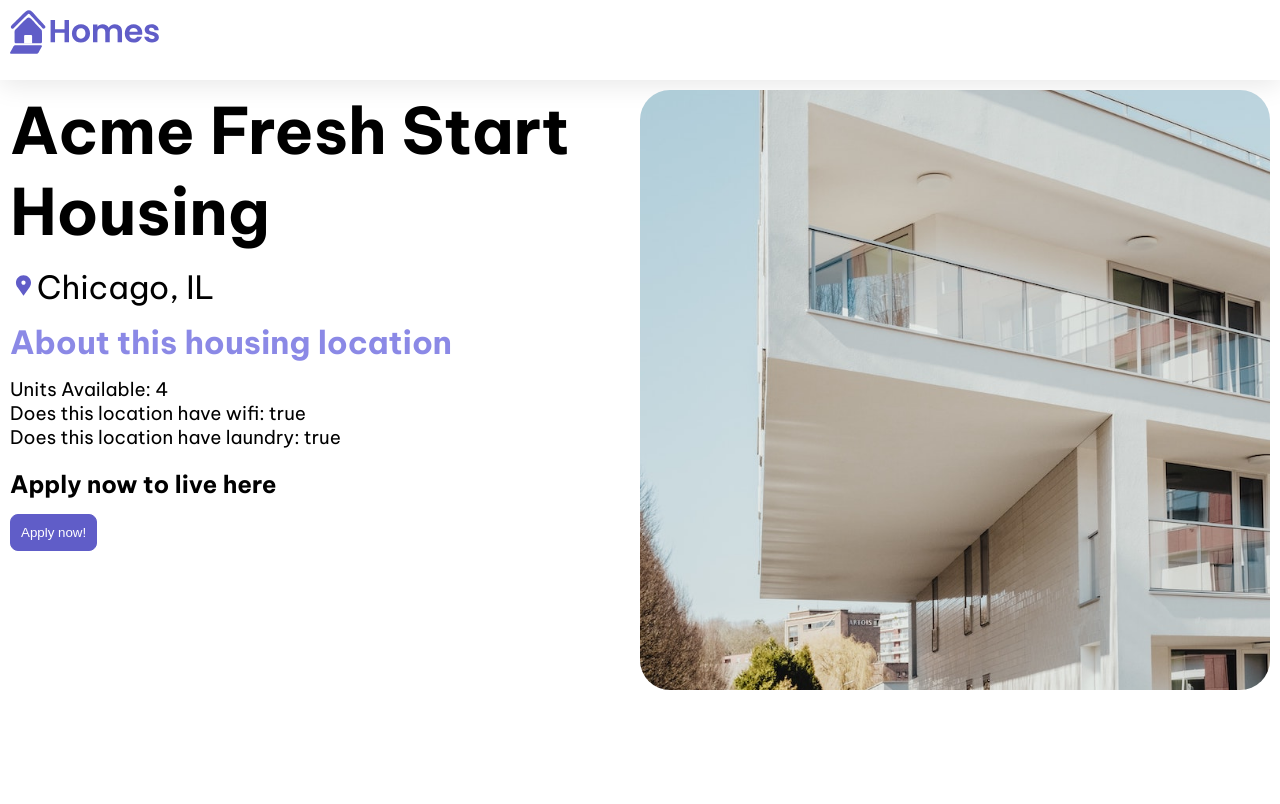
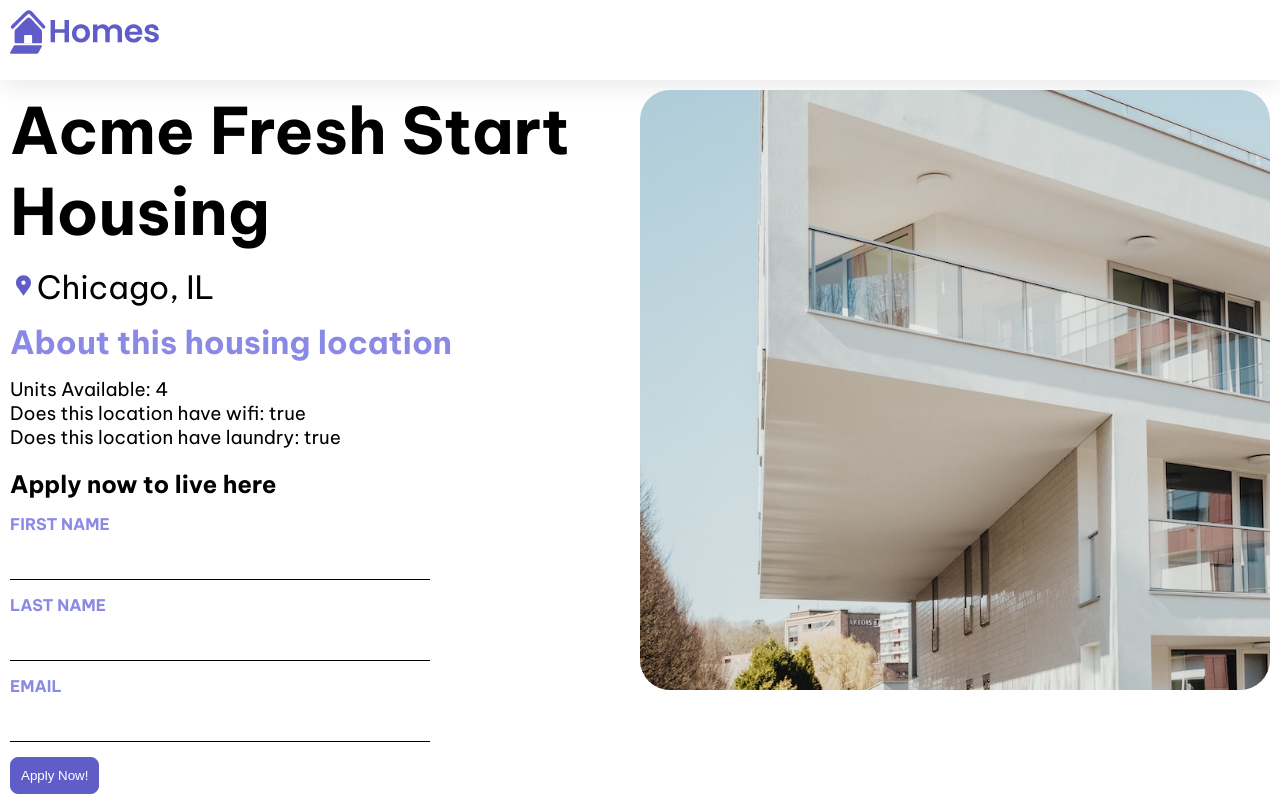
Before and after one commit to g0nnz0/Angular_homes-app, an Angular app: page /details/0 in a window 1280 px wide. Built offline with nearby package versions, Linux system fonts and the light colour scheme.

Commit message:
Añadí un form funcional en el DetailsComponent template, por el momento solo manda los datos a la consola

```diff
--- a/src/app/details/details.component.ts
+++ b/src/app/details/details.component.ts
@@ -3,11 +3,12 @@
 import { ActivatedRoute } from '@angular/router';
 import { HousingService } from '../housing.service';
 import { IHousingLocation } from '../ihousing-location';
+import { FormControl, FormGroup, ReactiveFormsModule } from '@angular/forms';
 
 @Component({
   selector: 'app-details',
   standalone: true,
-  imports: [CommonModule],
+  imports: [CommonModule, ReactiveFormsModule],
   template: `
     <article>
       <img class="listing-photo" [src]="housingLocation?.photo" alt="">
@@ -28,7 +29,18 @@
 
       <section class="listing-apply">
         <h2 class="section-heading">Apply now to live here </h2>
-        <button class="primary" type="button">Apply now!</button>
+        <form [formGroup]="applyForm" (submit)="submitApplication()">
+          <label for="first-name">First Name</label>
+          <input id="first-name" type="text" formControlName="firstName">
+
+          <label for="last-name">Last Name</label>
+          <input id="last-name" type="text" formControlName="lastName">
+
+          <label for="email">Email</label>
+          <input id="email" type="text" formControlName="email">
+
+          <button type="submit" class="primary">Apply Now!</button>
+      </form>
       </section>
     </article>
   `,
@@ -38,9 +50,22 @@
   route: ActivatedRoute = inject(ActivatedRoute);
   housingService = inject(HousingService);
   housingLocation : IHousingLocation | undefined;
+  applyForm = new FormGroup({
+    firstName : new FormControl(''),
+    lastName : new FormControl(''),
+    email: new FormControl('')
+  });
 
   constructor(){
     const housingLocationId = Number(this.route.snapshot.params['id']);
     this.housingLocation = this.housingService.getHousingLocationById(housingLocationId);
   }
+
+  submitApplication(){
+    this.housingService.submitApplication(
+      this.applyForm.value.firstName ?? '',
+      this.applyForm.value.lastName ?? '',
+      this.applyForm.value.email ?? ''
+    )
+  }
 }
--- a/src/app/housing.service.ts
+++ b/src/app/housing.service.ts
@@ -116,4 +116,8 @@
     //Este es un buen ejemplo de que cuando una arrowFunction tiene un solo parametro no lleva parentesis.
     return this.housingLocationList.find(housingLocation => housingLocation.id === id);
   }
+
+  submitApplication(firstName: string, lastName: string, email: string){
+    console.log(firstName, lastName, email);
+  }
 }
```
